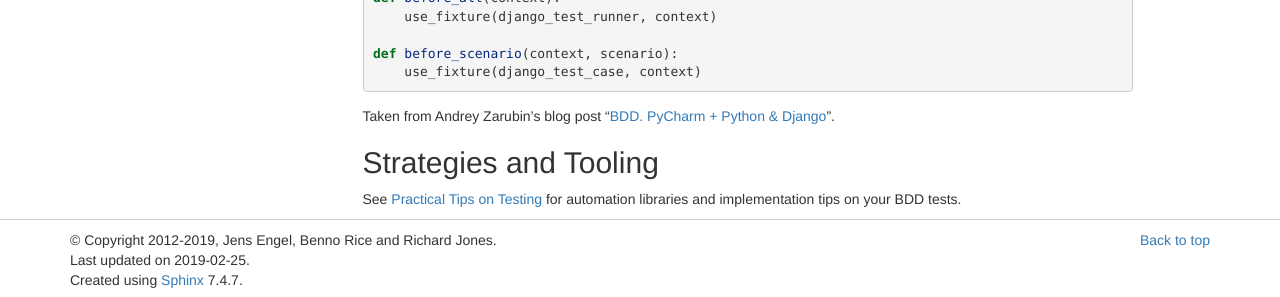
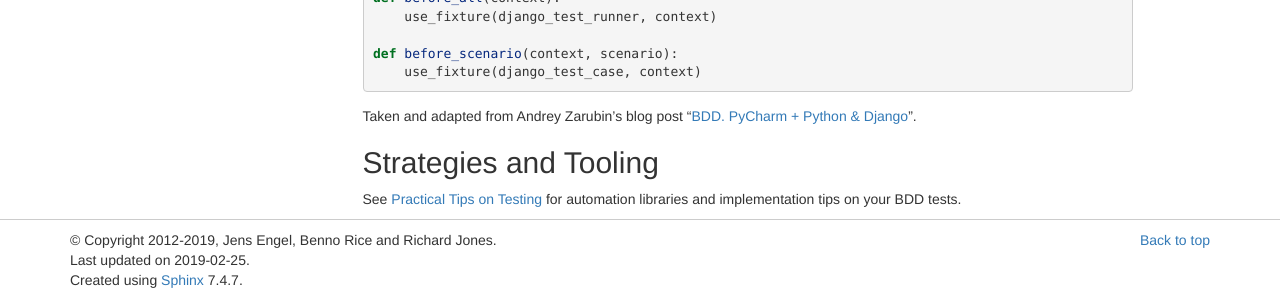
Before and after one commit to zhwei820/behave, a Sphinx documentation site: the page built from docs/usecase_django.rst, in a window 1280 px wide and 1346 px high. Shown: the part 1046-1343 px from the top of the window. Built offline with Sphinx 7.4.7, drawn with Linux system fonts in a browser that asks for light colours; some of the changed lines change nothing that is shown.

Commit message:
Update links to Django docs

```diff
--- a/docs/usecase_django.rst
+++ b/docs/usecase_django.rst
@@ -22,8 +22,8 @@
     instructions.
 
 .. _Django: https://www.djangoproject.com
-.. _LiveServerTestCase: https://docs.djangoproject.com/en/1.8/topics/testing/tools/#liveservertestcase
-.. _TEST_RUNNER: https://docs.djangoproject.com/en/1.8/topics/testing/advanced/#using-different-testing-frameworks
+.. _LiveServerTestCase: https://docs.djangoproject.com/en/stable/topics/testing/tools/#liveservertestcase
+.. _TEST_RUNNER: https://docs.djangoproject.com/en/stable/topics/testing/advanced/#using-different-testing-frameworks
 
 
 Manual Integration
@@ -75,7 +75,7 @@
         use_fixture(django_test_case, context)
 
 
-Taken from Andrey Zarubin's blog post "`BDD. PyCharm + Python & Django`_".
+Taken and adapted from Andrey Zarubin's blog post "`BDD. PyCharm + Python & Django`_".
 
 .. _`BDD. PyCharm + Python & Django`:
     https://blog.anvileight.com/posts/behavior-driven-development-pycharm-python-django/
```
